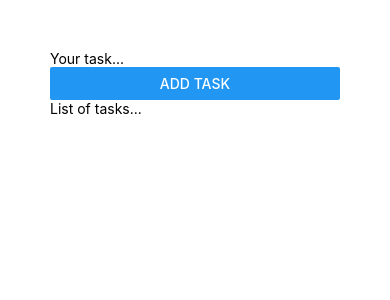
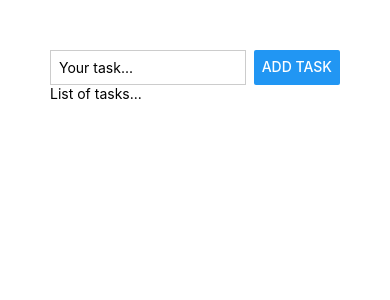
Before and after one commit to elvan/task-list-app-react-native, a React Native app: screen / in a window 390 px wide. Shown: the top 300 px of the page. Built offline with nearby package versions, Linux system fonts and the light colour scheme.

Commit message:
using flexbox to create layouts

```diff
--- a/App.js
+++ b/App.js
@@ -4,8 +4,8 @@
 export default function App() {
   return (
     <View style={styles.appContainer}>
-      <View>
-        <TextInput placeholder="Your task..." />
+      <View style={styles.inputContainer}>
+        <TextInput placeholder="Your task..." style={styles.textInput} />
         <Button title="Add Task" />
       </View>
       <View>
@@ -19,4 +19,15 @@
   appContainer: {
     padding: 50,
   },
+  inputContainer: {
+    flexDirection: 'row',
+    justifyContent: 'space-between',
+  },
+  textInput: {
+    borderWidth: 1,
+    borderColor: '#cccccc',
+    width: '80%',
+    marginRight: 8,
+    padding: 8,
+  },
 });
```
